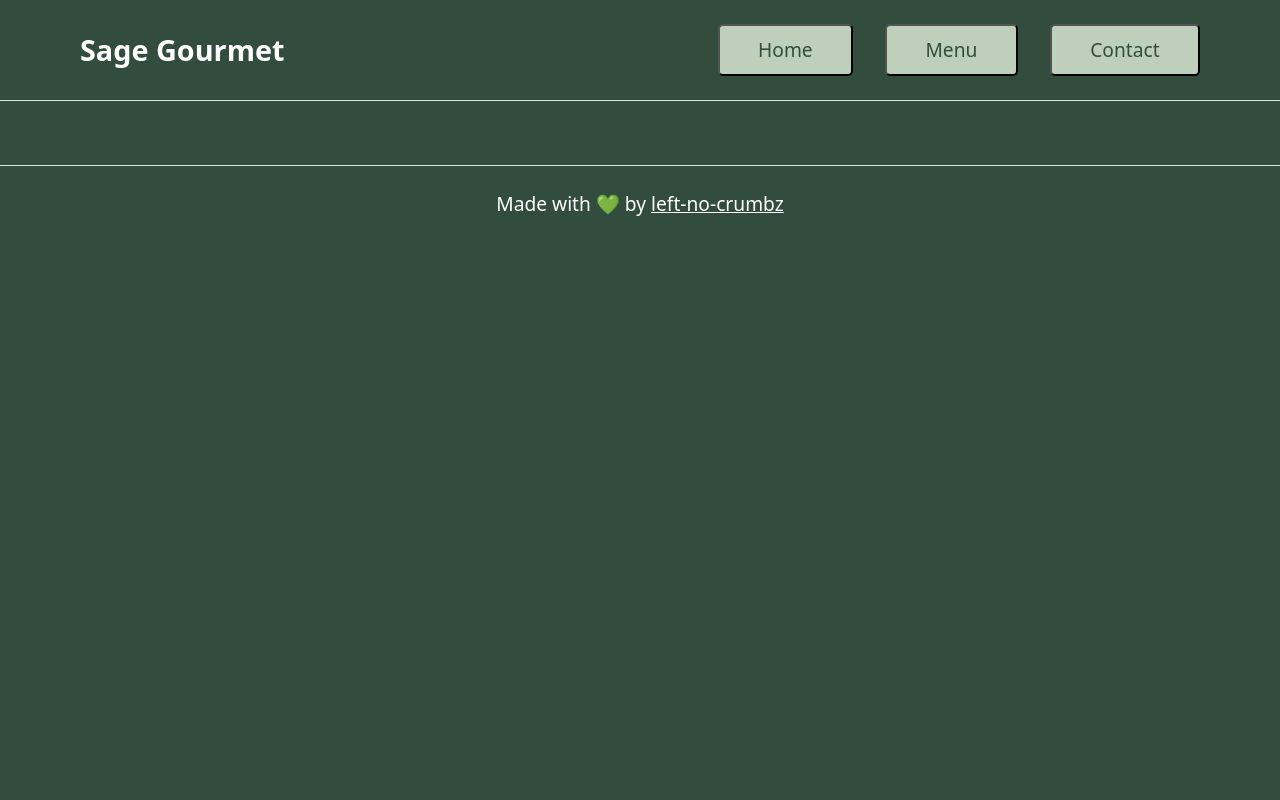
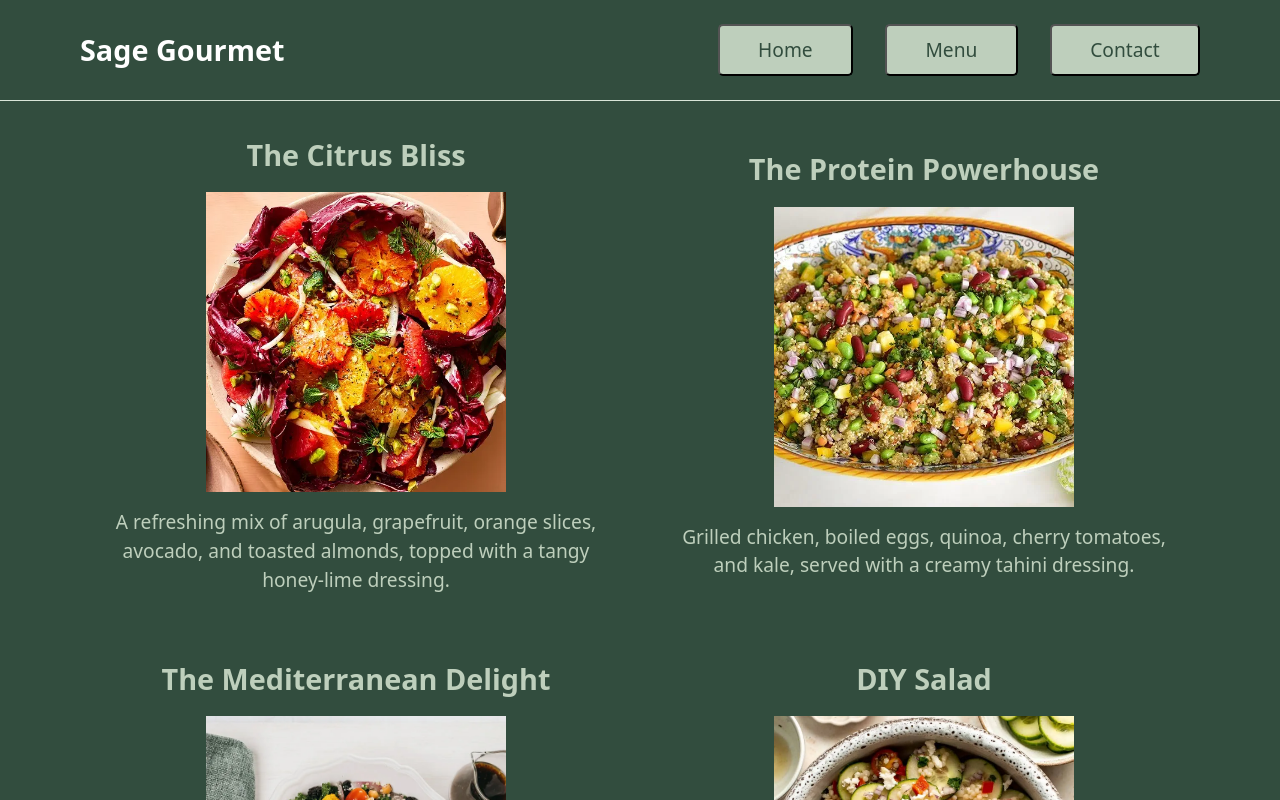
Before and after one commit to left-no-crumbz/restaurant-page, a website built with webpack: page src/template.html in a window 1280 px wide. Both pictures are taken after a click on the button "Menu". Shown: the top 800 px of the page. Built offline with nearby package versions, Linux system fonts and the light colour scheme.

Commit message:
feat(ui): Add menu page

```diff
--- a/src/home.js
+++ b/src/home.js
@@ -3,12 +3,12 @@ import freshImg from "./assets/fresh.png";
 import creativeImg from "./assets/creative.png";
 import healthyImg from "./assets/healthy.png";
 import "./home.css";
-
+import { contentDiv as content } from "./index.js";
 console.log("Hi Mom!");
 
 export function homePage () {
 // Hero section
-const content = document.getElementById("content");
+
 const text = document.createElement("section");
 const img = document.createElement("img");
 const title = document.createElement("h1");
--- a/src/index.js
+++ b/src/index.js
@@ -1,23 +1,26 @@
 import "./base.css";
 import { homePage } from "./home.js";
+import { menuPage } from "./menu.js";
 
-const contentDiv = document.getElementById("content");
+export const contentDiv = document.getElementById("content");
 const homeBtn = document.getElementById("home");
 const menuBtn = document.getElementById("menu");
 const contactBtn = document.getElementById("contact");
 
 homePage();
 
+function wipeContent() {
+    while (contentDiv.children.length !== 0) {
+        contentDiv.removeChild(contentDiv.firstChild);
+    }
+}
+
 menuBtn.addEventListener("mousedown", () => {
-    const childrenNodes = Array.from(contentDiv.children);
-
-    for (const childNode of childrenNodes) {
-        console.log(childNode);
-        contentDiv.removeChild(childNode);
-    }
-
+    wipeContent();
+    menuPage();
 });
 
 homeBtn.addEventListener("mousedown", () => {
+    wipeContent();
     homePage();
 });
--- /dev/null
+++ b/src/menu.css
@@ -0,0 +1,24 @@
+.grid {
+    display: grid;
+    grid-template-columns: repeat(2, 1fr);
+    grid-template-rows: repeat(2, 1fr);
+    place-items: center;
+    gap: 3rem;
+
+    div {
+        display: flex;
+        flex-direction: column;
+        align-items: center;
+        gap: 1rem;
+
+        p {
+            text-align: center;
+        }
+    }
+}
+
+.menu-img {
+    width: 300px;
+    height: 300px;
+    object-fit: cover;
+}
--- a/src/menu.js
+++ b/src/menu.js
@@ -1,9 +1,12 @@
-import "./styles.css";
+import "./base.css";
+import "./menu.css";
 import citrusSalad from "./assets/citrus-salad.webp";
 import proteinSalad from "./assets/protein-salad.webp";
 import diySalad from "./assets/diy-salad.webp";
 import mediterraneanSalad from "./assets/mediterranean-salad.webp";
+import { contentDiv as content } from "./index.js";
 
+export function menuPage() {
     const grid = document.createElement("div");
     grid.classList.add("grid");
 
@@ -23,6 +26,10 @@ const proteinDesc = document.createElement("p");
     const mediterraneanDesc = document.createElement("p");
     const diyDesc = document.createElement("p");
 
+    const citrusDiv = document.createElement("div");
+    const proteinDiv = document.createElement("div");
+    const mediterraneanDiv = document.createElement("div");
+    const diyDiv = document.createElement("div");
 
     citrusDesc.textContent = "A refreshing mix of arugula, grapefruit, orange slices, avocado, and toasted almonds, topped with a tangy honey-lime dressing.";
     proteinDesc.textContent = "Grilled chicken, boiled eggs, quinoa, cherry tomatoes, and kale, served with a creamy tahini dressing.";
@@ -36,11 +43,38 @@ diySaladTitle.textContent = "DIY Salad";
 
     citrusSaladImg.src = citrusSalad;
     proteinSaladImg.src = proteinSalad;
-diySaladImg.src = proteinSalad;
-mediterraneanSalad.src = mediterraneanSalad;
+    diySaladImg.src = diySalad;
+    mediterraneanSaladImg.src = mediterraneanSalad;
 
 
+    citrusSaladImg.classList.add("menu-img");
+    proteinSaladImg.classList.add("menu-img");
+    diySaladImg.classList.add("menu-img");
+    mediterraneanSaladImg.classList.add("menu-img");
 
 
+    citrusDiv.appendChild(citrusSaladTitle);
+    citrusDiv.appendChild(citrusSaladImg);
+    citrusDiv.appendChild(citrusDesc);
+
+    proteinDiv.appendChild(proteinSaladTitle);
+    proteinDiv.appendChild(proteinSaladImg);
+    proteinDiv.appendChild(proteinDesc);
+
+    mediterraneanDiv.appendChild(mediterraneanSaladTitle);
+    mediterraneanDiv.appendChild(mediterraneanSaladImg);
+    mediterraneanDiv.appendChild(mediterraneanDesc);
+
+    diyDiv.appendChild(diySaladTitle);
+    diyDiv.appendChild(diySaladImg);
+    diyDiv.appendChild(diyDesc);
+
+    grid.appendChild(citrusDiv);
+    grid.appendChild(proteinDiv);
+    grid.appendChild(mediterraneanDiv);
+    grid.appendChild(diyDiv);
+
+    content.appendChild(grid);
 
     // TODO: Add images, title, and desc as block then place-item: center them
+}
```
Also changed, not shown: src/assets/mediterranean-salad.webp (renamed from src/assets/mediterannean-salad.webp), src/home.css (line endings or trailing spaces). Lines whose indentation alone changed are shown as unchanged.
